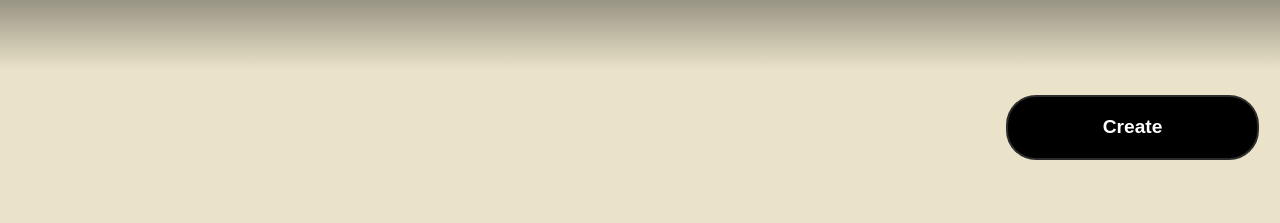
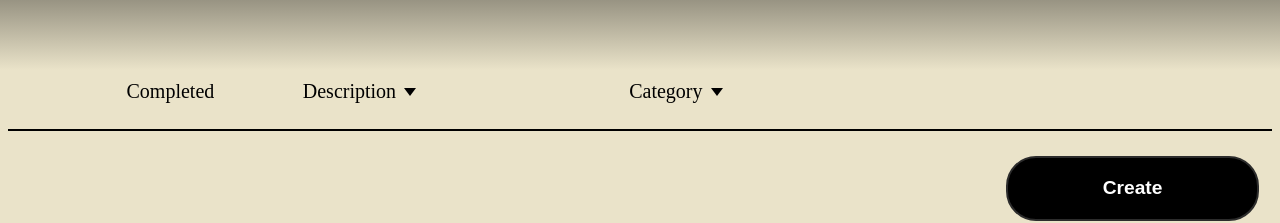
Before and after one commit to Oscip/personal-study-app, a React (Vite) app: page / in a window 1280 px wide. Shown: the part 130-353 px from the top of the page. Built offline with nearby package versions, Linux system fonts and the light colour scheme; a web font is replaced by a local one.

Commit message:
Feat: Task header created with proportional scaling
- Task header added
- Arrow design added
- Proportianl sacaling added

```diff
--- a/src/App.css
+++ b/src/App.css
@@ -203,8 +203,6 @@ body {
 /* Select Box Styling */
 .selectCategory {
     appearance: none; /* Remove default arrow */
-    -webkit-appearance: none; /* For Safari */
-    -moz-appearance: none; /* For Firefox */
     width: 100%;
     padding: 12px 16px;
     font-size: 16px;
@@ -469,3 +467,36 @@ body {
     height: 200px;
     background: linear-gradient(to bottom, var(--black), var(--beige));
 }
+.task-header {
+    display: flex;
+    justify-content: flex-start;
+}
+
+.div-width {
+    width: calc(100% - 40px);
+    padding-left: 40px;
+}
+
+.selectContainerFilter {
+    position: relative;
+    width: 200px;
+    margin: 20px;
+    text-align: center;
+}
+
+.task-header-text {
+    font-size: clamp(1em, 2vw, 1.25em); /* scales with screen */
+    margin: 0;
+}
+
+.arrow-filter-container {
+    display: flex;
+    align-items: center; /* vertical alignment */
+    gap: 0.5em; /* space between text and arrow scales with font-size if using em */
+}
+
+.select-arrow-filter {
+    border-left: 0.4em solid transparent;
+    border-right: 0.4em solid transparent;
+    border-top: 0.5em solid var(--black);
+}
--- a/src/App.jsx
+++ b/src/App.jsx
@@ -3,6 +3,7 @@ import ToDo from "./components/ToDo.jsx";
 import GoogleCalendarEmbedded from "./components/GoogleCalendarEmbedded.jsx";
 import SoundcloudEmbedded from "./components/SoundcloudEmbedded.jsx";
 import Title from "./components/Title.jsx";
+import FilterTasks from "./components/FilterTasks.jsx";
 
 function App() {
 
@@ -10,6 +11,7 @@ function App() {
         <div>
             <Title/>
             <div className="body-replacement">
+                <FilterTasks/>
                 <ToDo/>
                 <SoundcloudEmbedded/>
                 <GoogleCalendarEmbedded/>
--- /dev/null
+++ b/src/components/FilterTasks.jsx
@@ -0,0 +1,24 @@
+export default function FilterTasks() {
+    return (
+        <>
+            <div className="div-width">
+                <div className="task-header">
+                    <div className="left-panel">
+                        <p className="task-header-text">Completed</p>
+                    </div>
+                    <div className="toDoItemContent">
+                        <div className="arrow-filter-container">
+                            <p className="task-header-text">Description</p>
+                            <div className="select-arrow-filter"></div>
+                        </div>
+                        <div className="arrow-filter-container">
+                            <p className="task-header-text">Category</p>
+                            <div className="select-arrow-filter"></div>
+                        </div>
+                    </div>
+                </div>
+            </div>
+            <p className="spanLine"/>
+        </>
+    )
+}
```
Also changed, not shown: 1 other file (tests, documents, lock files or other folders).
